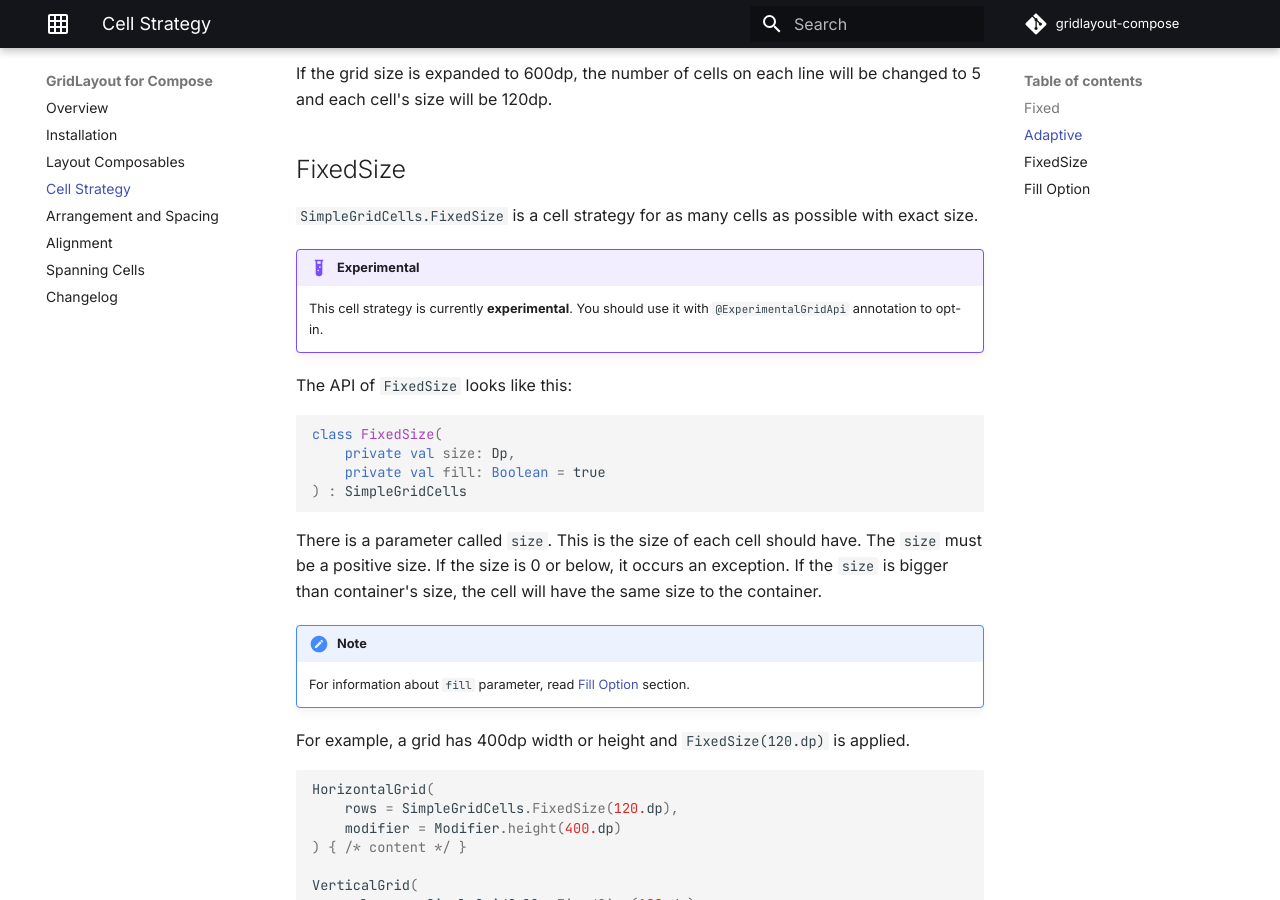
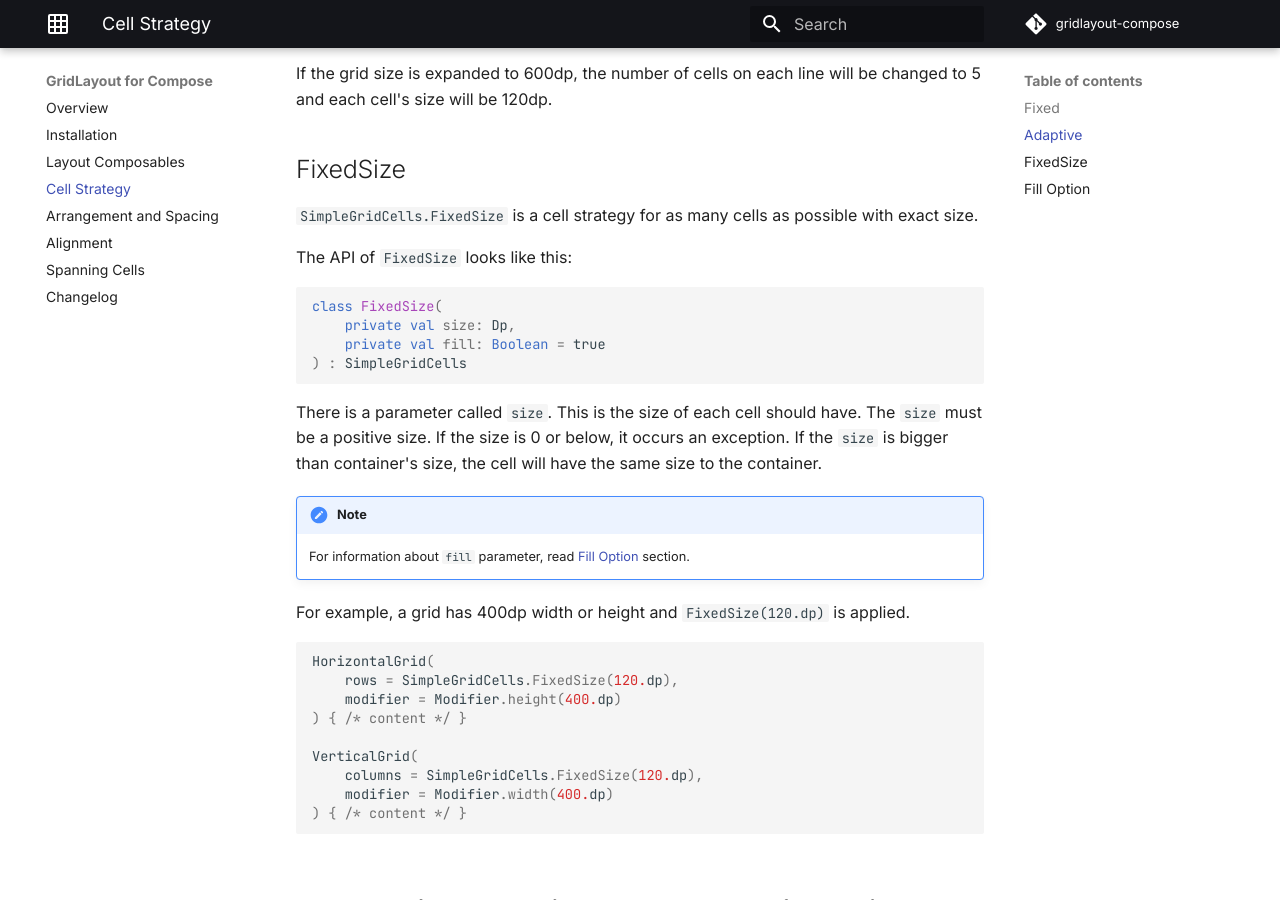
Before and after one commit to cheonjaeung/gridlayout-compose, an MkDocs documentation site: the page built from docs/cell-strategy.md, in a window 1280 px wide and 900 px high, scrolled down 2782 px. Built offline with MkDocs 1.6.1 and Material for MkDocs 9.7.7, drawn with Linux system fonts in a browser that asks for light colours; comment, search, counter and statistics services are not loaded.

Commit message:
Remove experimental notation from FixedSize docs

````diff
--- a/docs/cell-strategy.md
+++ b/docs/cell-strategy.md
@@ -98,9 +98,6 @@ and each cell's size will be 120dp.
 
 `SimpleGridCells.FixedSize` is a cell strategy for as many cells as possible with exact size.
 
-!!! example "Experimental"
-    This cell strategy is currently **experimental**. You should use it with `@ExperimentalGridApi` annotation to opt-in.
-
 The API of `FixedSize` looks like this:
 
 ```kotlin
````
